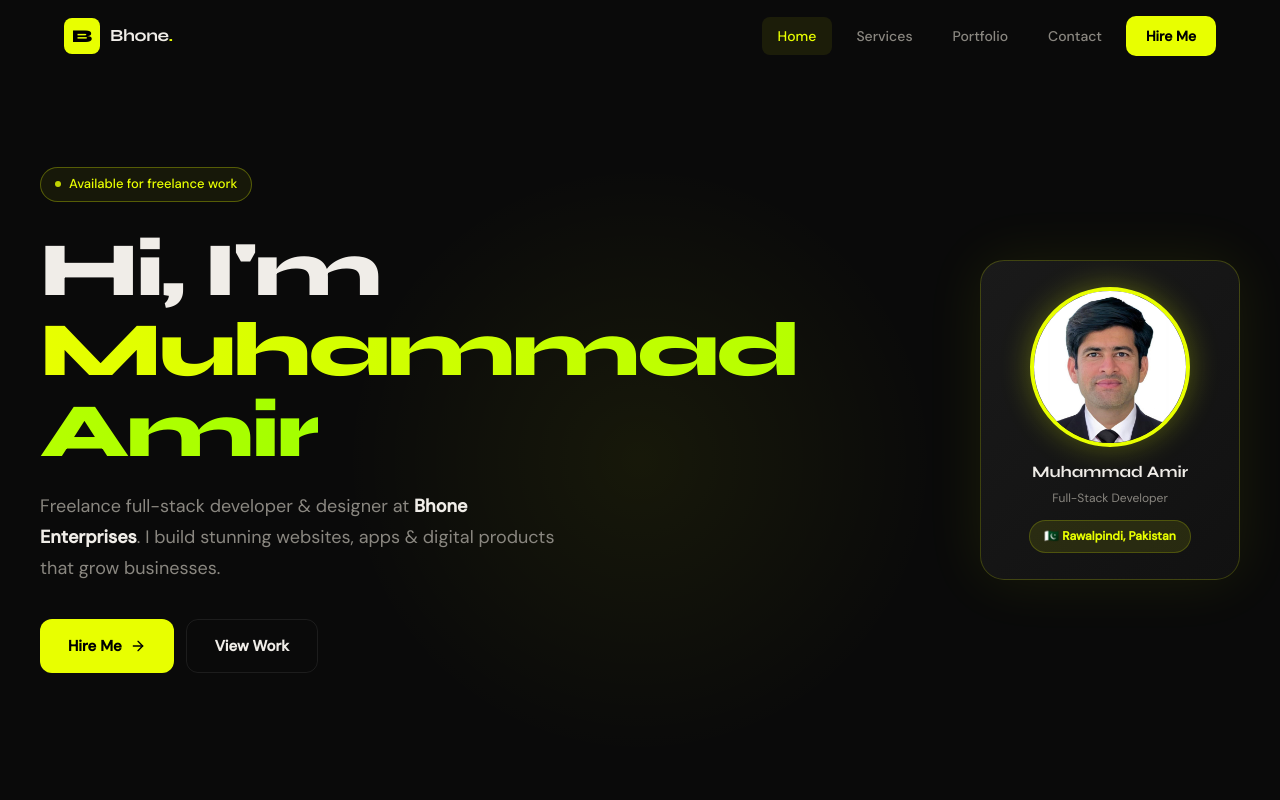
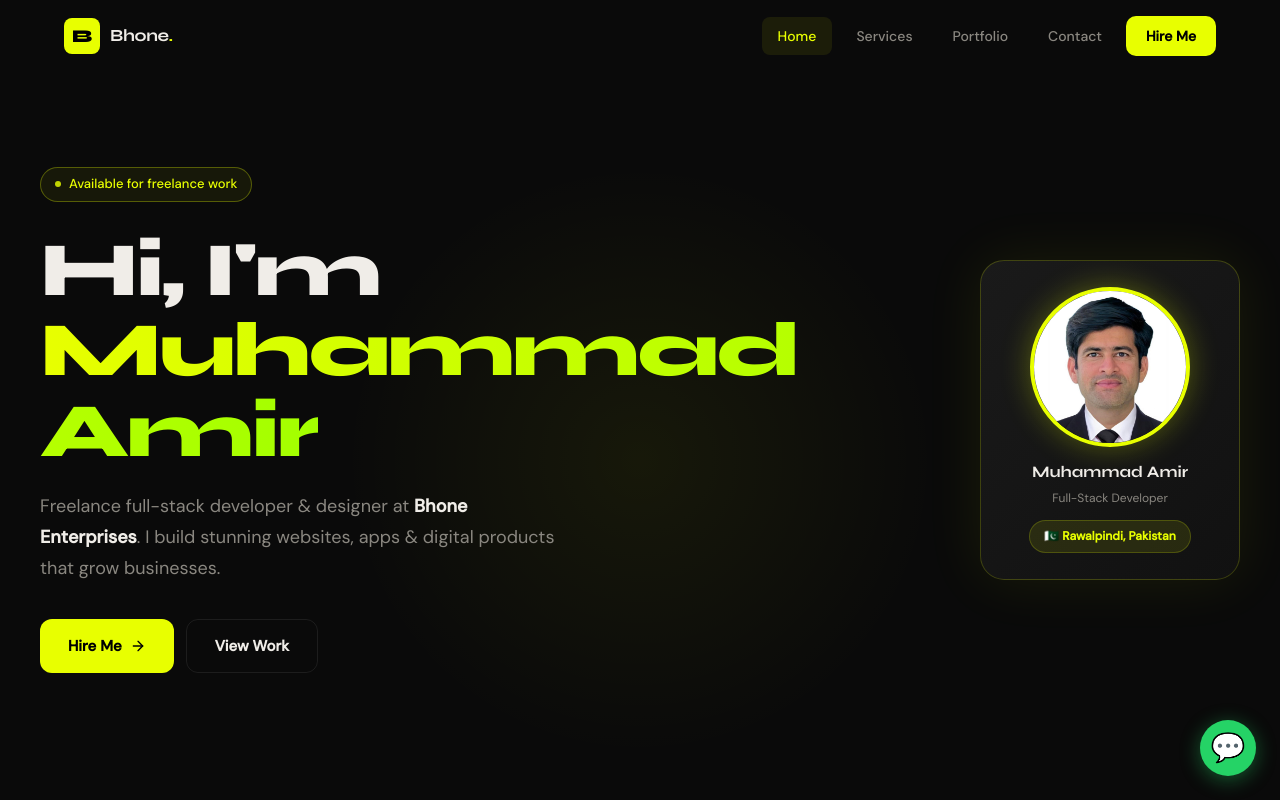
Before and after one commit to ranacodifyr57-cloud/bhone-client, a React (Vite) app: page / in a window 1280 px wide. Shown: the top 800 px of the page. Built offline with nearby package versions, Linux system fonts and the light colour scheme.

Commit message:
Add WhatsApp button

```diff
--- a/src/components/Navbar.jsx
+++ b/src/components/Navbar.jsx
@@ -137,6 +137,19 @@ export default function Navbar() {
           .mobile-toggle { display: flex !important; }
         }
       `}</style>
+      <a href="https://wa.me/923247352486"
+   target="_blank"
+   style={{
+     position: 'fixed', bottom: 24, right: 24,
+     width: 56, height: 56, borderRadius: '50%',
+     background: '#25D366',
+     display: 'flex', alignItems: 'center',
+     justifyContent: 'center',
+     fontSize: 28, zIndex: 999,
+     boxShadow: '0 4px 20px rgba(37,211,102,0.4)',
+   }}>
+  💬
+</a>
     </header>
   )
 }
```
